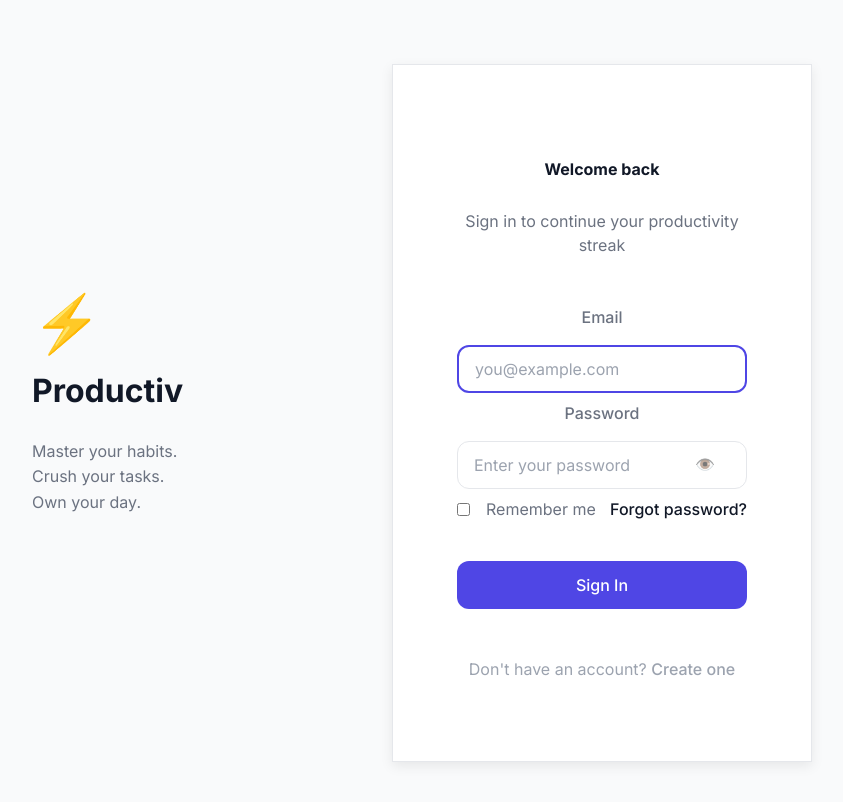
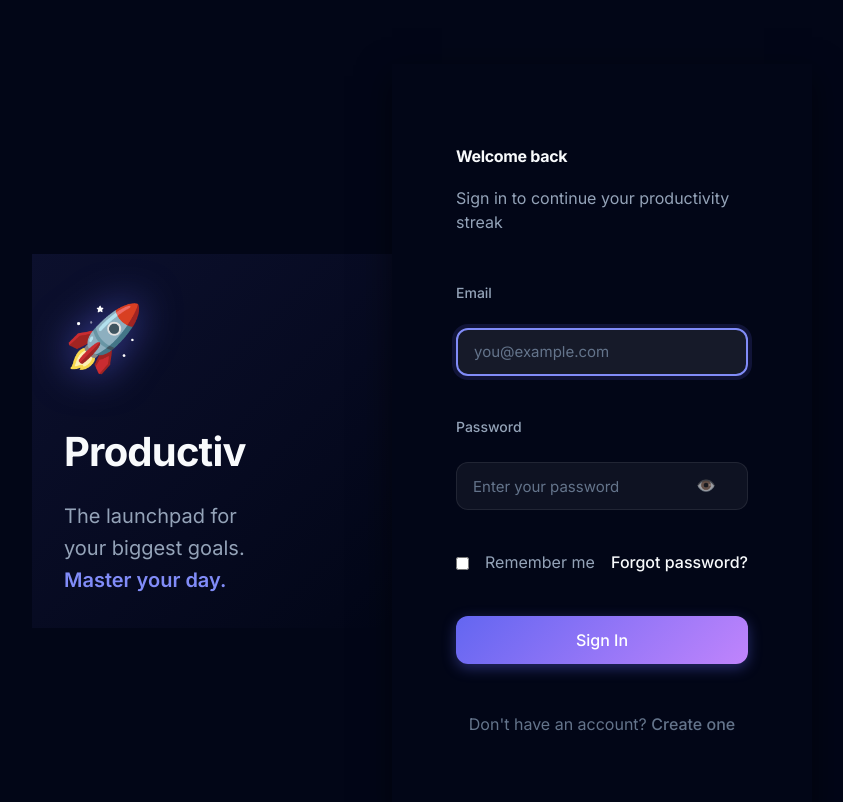
Before and after one commit to RASAPALLI-MAHESH/productivity, a React (Vite) app in the folder frontend/: page /login in a window 1280 px wide. Shown: the top 802 px of the page, without its empty margins (218-1061 px from the left). Built offline with nearby package versions, Linux system fonts and the light colour scheme; no server answers; the HTML template or start-up script is replaced by a standard one.

Commit message:
feat: implement Productivity Adventure animated dark theme with glassmorphism

```diff
--- a/frontend/src/App.tsx
+++ b/frontend/src/App.tsx
@@ -4,6 +4,7 @@ import { useAuthStore } from './store/authStore';
 import { Layout } from './components/Layout';
 import { ProtectedRoute } from './components/ProtectedRoute';
 import { ErrorBoundary } from './components/ErrorBoundary';
+import { VibeBackground } from './components/VibeBackground';
 
 // Lazy-loaded pages for code splitting
 const Login = lazy(() => import('./pages/Login').then((m) => ({ default: m.Login })));
@@ -43,6 +44,7 @@ function App() {
     return (
         <ErrorBoundary>
             <BrowserRouter>
+                <VibeBackground />
                 <Suspense fallback={<AppLoader />}>
                     <Routes>
                         {/* Public auth routes */}
--- /dev/null
+++ b/frontend/src/components/VibeBackground.tsx
@@ -0,0 +1,55 @@
+import { useEffect, useState } from 'react';
+
+export function VibeBackground() {
+    const [stars, setStars] = useState<{ id: number; left: string; top: string; size: string; duration: string }[]>([]);
+
+    useEffect(() => {
+        // Generate random stars for the "drifting" effect
+        const starCount = 50;
+        const newStars = Array.from({ length: starCount }).map((_, i) => ({
+            id: i,
+            left: `${Math.random() * 100}%`,
+            top: `${Math.random() * 100}%`,
+            size: `${1 + Math.random() * 2}px`,
+            duration: `${10 + Math.random() * 20}s`,
+        }));
+        setStars(newStars);
+    }, []);
+
+    return (
+        <div className="bg-vibe">
+            {stars.map((star) => (
+                <div
+                    key={star.id}
+                    className="star"
+                    style={{
+                        left: star.left,
+                        top: star.top,
+                        width: star.size,
+                        height: star.size,
+                        animationDuration: star.duration,
+                    }}
+                />
+            ))}
+
+            {/* Glowing Productivity Orbs */}
+            <div className="orb" style={{
+                width: '400px', height: '400px',
+                background: 'rgba(99, 102, 241, 0.2)',
+                top: '10%', left: '-5%'
+            }} />
+            <div className="orb" style={{
+                width: '300px', height: '300px',
+                background: 'rgba(192, 132, 252, 0.15)',
+                bottom: '15%', right: '5%',
+                animationDelay: '-4s'
+            }} />
+            <div className="orb" style={{
+                width: '250px', height: '250px',
+                background: 'rgba(129, 140, 248, 0.1)',
+                top: '60%', left: '20%',
+                animationDelay: '-2s'
+            }} />
+        </div>
+    );
+}
--- a/frontend/src/index.css
+++ b/frontend/src/index.css
@@ -1,37 +1,35 @@
 /* ============================================
-   PRODUCTIVITY APP — PIXEL-PERFECT DESIGN SYSTEM
-   Modern SaaS Style (Light/Clean)
+   PRODUCTIVITY APP — PRODUCTIVITY ADVENTURE
+   Alive & Animated Dark Theme (Space/Launch Focus)
    ============================================ */
 
 @import url('https://fonts.googleapis.com/css2?family=Inter:wght@400;500;600;700&display=swap');
 
 :root {
-    /* 1. Core Color Palette (SaaS Style) */
-    --primary: #4F46E5;
-    --primary-hover: #4338CA;
-    --bg-primary: #F9FAFB;
-    --bg-secondary: #F3F4F6;
-    --bg-card: #FFFFFF;
-    --bg-input: #FFFFFF;
-    --border: #E5E7EB;
-    --border-hover: #D1D5DB;
-    --text-primary: #111827;
-    --text-secondary: #6B7280;
-    --text-muted: #9CA3AF;
-    --error: #EF4444;
-    --success: #22C55E;
-    --warning: #F59E0B;
+    /* 1. Galaxy Color Palette */
+    --primary: #818CF8;
+    /* Indigo-400 */
+    --primary-glow: #6366F1;
+    /* Indigo-500 */
+    --secondary: #C084FC;
+    /* Purple-400 */
+    --bg-primary: #020617;
+    /* Deepest Slate */
+    --bg-secondary: #0F172A;
+    /* Slate-900 */
+    --bg-glass: rgba(30, 41, 59, 0.45);
+    --border-glass: rgba(255, 255, 255, 0.08);
 
-    /* Primary shadows & focus */
-    --focus-ring: 2px solid #4F46E5;
-    --shadow-sm: 0 1px 2px rgba(0, 0, 0, 0.05);
-    --shadow-md: 0 2px 8px rgba(0, 0, 0, 0.04);
-    --shadow-lg: 0 4px 12px rgba(0, 0, 0, 0.08);
+    --text-primary: #F8FAFC;
+    --text-secondary: #94A3B8;
+    --text-muted: #64748B;
 
-    /* 2. Base Unit System (4px) */
+    --success: #34D399;
+    --error: #FB7185;
+    --warning: #FBBF24;
+
+    /* 2. Spacing & Units (8pt Grid) */
     --unit: 4px;
-
-    /* 3. 8-Point Grid Scale */
     --space-1: 8px;
     --space-2: 16px;
     --space-3: 24px;
@@ -41,34 +39,18 @@
     --space-8: 64px;
     --space-10: 80px;
 
-    /* 4. Radius Scale */
-    --radius-sm: 6px;
+    /* 3. Radius & Shadows */
+    --radius-sm: 8px;
     --radius-md: 12px;
-    --radius-lg: 20px;
+    --radius-lg: 24px;
     --radius-full: 999px;
 
-    /* 5. Typography Spec */
-    --font-family: 'Inter', -apple-system, BlinkMacSystemFont, 'Segoe UI', sans-serif;
+    --shadow-sm: 0 1px 2px rgba(0, 0, 0, 0.3);
+    --shadow-md: 0 4px 12px rgba(0, 0, 0, 0.4);
+    --shadow-lg: 0 12px 32px rgba(0, 0, 0, 0.5);
 
-    /* Font Sizes */
-    --h1-size: 40px;
-    --h1-lh: 48px;
-    --h2-size: 32px;
-    --h2-lh: 40px;
-    --h3-size: 24px;
-    --h3-lh: 32px;
-    --body-lg-size: 18px;
-    --body-lg-lh: 28px;
-    --body-size: 16px;
-    --body-lh: 24px;
-    --small-size: 14px;
-    --small-lh: 20px;
-
-    /* Layout Constant */
-    --max-width: 1200px;
-    --max-width-lg: 1440px;
-    --gutter: 24px;
-    --sidebar-width: 260px;
+    /* 4. Layout Constants */
+    --sidebar-width: 280px;
 }
 
 /* ============================================
@@ -86,45 +68,46 @@ html {
     font-size: 16px;
     -webkit-font-smoothing: antialiased;
     -moz-osx-font-smoothing: grayscale;
+    scroll-behavior: smooth;
 }
 
 body {
-    font-family: var(--font-family);
+    font-family: 'Inter', sans-serif;
     background: var(--bg-primary);
     color: var(--text-primary);
-    line-height: var(--body-lh);
+    line-height: 1.6;
     overflow-x: hidden;
+    min-height: 100vh;
 }
 
 h1 {
-    font-size: var(--h1-size);
-    line-height: var(--h1-lh);
+    font-size: 40px;
     font-weight: 700;
-    margin-bottom: var(--space-4);
+    margin-bottom: 8px;
+    letter-spacing: -0.02em;
 }
 
 h2 {
-    font-size: var(--h2-size);
-    line-height: var(--h2-lh);
+    font-size: 32px;
     font-weight: 600;
-    margin-bottom: var(--space-3);
+    margin-bottom: 8px;
 }
 
 h3 {
-    font-size: var(--h3-size);
-    line-height: var(--h3-lh);
+    font-size: 24px;
     font-weight: 600;
-    margin-bottom: var(--space-2);
+    margin-bottom: 8px;
 }
 
 a {
     color: var(--primary);
     text-decoration: none;
-    transition: color 0.15s ease;
+    transition: all 0.2s ease;
 }
 
 a:hover {
-    color: var(--primary-hover);
+    color: var(--primary-glow);
+    text-shadow: 0 0 8px rgba(99, 102, 241, 0.4);
 }
 
 ::selection {
@@ -133,8 +116,83 @@ a:hover {
 }
 
 /* ============================================
-   LAYOUT
+   ANIMATED BACKGROUND (THE "ALIVE" BASE)
    ============================================ */
+body::before {
+    content: "";
+    position: fixed;
+    top: 0;
+    left: 0;
+    width: 100%;
+    height: 100%;
+    background:
+        radial-gradient(circle at 10% 10%, rgba(99, 102, 241, 0.15) 0%, transparent 40%),
+        radial-gradient(circle at 90% 90%, rgba(192, 132, 252, 0.1) 0%, transparent 40%);
+    z-index: -2;
+}
+
+/* Drifting stars container - to be added in Layout */
+.bg-vibe {
+    position: fixed;
+    top: 0;
+    left: 0;
+    width: 100%;
+    height: 100%;
+    pointer-events: none;
+    z-index: -1;
+    overflow: hidden;
+}
+
+.star {
+    position: absolute;
+    background: white;
+    border-radius: 50%;
+    opacity: 0.3;
+    animation: drift linear infinite;
+}
+
+@keyframes drift {
+    from {
+        transform: translateY(0);
+    }
+
+    to {
+        transform: translateY(-100vh);
+    }
+}
+
+/* Productivity Orbs */
+.orb {
+    position: absolute;
+    border-radius: 50%;
+    filter: blur(80px);
+    opacity: 0.4;
+    animation: pulse 8s ease-in-out infinite;
+}
+
+@keyframes pulse {
+
+    0%,
+    100% {
+        transform: scale(1);
+        opacity: 0.3;
+    }
+
+    50% {
+        transform: scale(1.2);
+        opacity: 0.5;
+    }
+}
+
+/* Glassmorphism Surface */
+.glass-panel {
+    background: var(--bg-glass);
+    backdrop-filter: blur(16px);
+    -webkit-backdrop-filter: blur(16px);
+    border: 1px solid var(--border-glass);
+    box-shadow: 0 8px 32px 0 rgba(0, 0, 0, 0.37);
+}
+
 /* ============================================
    LAYOUT
    ============================================ */
@@ -153,7 +211,7 @@ a:hover {
 }
 
 /* ============================================
-   SIDEBAR
+   SIDEBAR (Control Center)
    ============================================ */
 .sidebar {
     width: var(--sidebar-width);
@@ -161,8 +219,9 @@ a:hover {
     position: fixed;
     left: 0;
     top: 0;
-    background: white;
-    border-right: 1px solid var(--border);
+    background: rgba(15, 23, 42, 0.8);
+    backdrop-filter: blur(20px);
+    border-right: 1px solid var(--border-glass);
     display: flex;
     flex-direction: column;
     padding: var(--space-6);
@@ -200,25 +259,50 @@ a:hover {
     padding: 12px 16px;
     border-radius: var(--radius-md);
     color: var(--text-secondary);
-    font-size: var(--small-size);
+    font-size: 14px;
     font-weight: 500;
-    transition: all 0.2s ease;
-    cursor: pointer;
-    border: none;
-    background: none;
-    width: 100%;
-    text-align: left;
+    transition: all 0.2s;
+    margin-bottom: 4px;
 }
 
 .sidebar-link:hover {
-    background: var(--bg-secondary);
+    background: rgba(255, 255, 255, 0.05);
     color: var(--text-primary);
 }
 
 .sidebar-link.active {
-    background: #EEF2FF;
-    /* Primary light tint */
+    background: rgba(99, 102, 241, 0.15);
     color: var(--primary);
+    box-shadow: inset 0 0 0 1px rgba(99, 102, 241, 0.3);
+}
+
+/* ============================================
+   BADGES & STATUS
+   ============================================ */
+.badge {
+    padding: 4px 12px;
+    border-radius: var(--radius-full);
+    font-size: 12px;
+    font-weight: 600;
+    text-transform: uppercase;
+    letter-spacing: 0.05em;
+    background: rgba(255, 255, 255, 0.05);
+    border: 1px solid var(--border-glass);
+}
+
+.badge-high {
+    color: var(--error);
+    border-color: rgba(251, 113, 133, 0.3);
+}
+
+.badge-medium {
+    color: var(--warning);
+    border-color: rgba(251, 191, 36, 0.3);
+}
+
+.badge-low {
+    color: var(--success);
+    border-color: rgba(52, 211, 153, 0.3);
 }
 
 .sidebar-footer {
@@ -325,19 +409,20 @@ a:hover {
 }
 
 .stat-card {
-    background: white;
-    border: 1px solid var(--border);
+    background: var(--bg-glass);
+    backdrop-filter: blur(12px);
+    border: 1px solid var(--border-glass);
     border-radius: var(--radius-md);
     padding: var(--space-3);
     display: flex;
     flex-direction: column;
     gap: 8px;
-    box-shadow: var(--shadow-sm);
-    transition: box-shadow 0.2s ease;
+    transition: all 0.3s ease;
 }
 
 .stat-card:hover {
-    box-shadow: var(--shadow-md);
+    transform: translateY(-4px);
+    background: rgba(255, 255, 255, 0.08);
 }
 
 .stat-label {
@@ -605,27 +690,21 @@ input[type="time"].input {
 /* ============================================
    TASK LIST
    ============================================ */
-.task-list {
-    display: flex;
-    flex-direction: column;
-    gap: 12px;
-}
-
 .task-item {
     display: flex;
     align-items: center;
     gap: 16px;
     padding: 16px 20px;
-    background: white;
-    border: 1px solid var(--border);
+    background: var(--bg-glass);
+    backdrop-filter: blur(8px);
+    border: 1px solid var(--border-glass);
     border-radius: var(--radius-md);
-    box-shadow: var(--shadow-sm);
     transition: all 0.2s ease;
 }
 
 .task-item:hover {
-    box-shadow: var(--shadow-md);
-    transform: translateY(-1px);
+    background: rgba(255, 255, 255, 0.06);
+    transform: translateX(4px);
 }
 
 .task-checkbox {
@@ -726,54 +805,132 @@ input[type="time"].input {
 }
 
 /* ============================================
-   AUTH PAGES
-   ============================================ */
-/* ============================================
-   AUTH PAGES
+   AUTH PAGES & SPLIT LAYOUT
    ============================================ */
 .auth-container {
     min-height: 100vh;
     display: flex;
+    align-items: stretch;
+}
+
+.auth-branding {
+    flex: 1.2;
+    padding: var(--space-4);
+    display: flex;
     align-items: center;
     justify-content: center;
-    padding: var(--space-3);
-    background: var(--bg-primary);
+    background: linear-gradient(135deg, rgba(99, 102, 241, 0.1) 0%, rgba(2, 6, 23, 0) 100%);
+    position: relative;
+    overflow: hidden;
+}
+
+@media (max-width: 900px) {
+    .auth-branding {
+        display: none;
+    }
 }
 
 .auth-card {
-    background: white;
-    border: 1px solid var(--border);
-    border-radius: var(--radius-lg);
-    /* 20px */
-    padding: var(--space-10);
-    /* 80px as per vertical rhythm */
-    width: 100%;
-    max-width: 440px;
-    box-shadow: var(--shadow-lg);
-    text-align: center;
+    flex: 0.8;
+    background: var(--bg-secondary);
+    padding: 80px 60px;
+    display: flex;
+    flex-direction: column;
+    justify-content: center;
+    border-left: 1px solid var(--border-glass);
+    box-shadow: -20px 0 40px rgba(0, 0, 0, 0.5);
+    position: relative;
+    z-index: 10;
+}
+
+@media (max-width: 900px) {
+    .auth-container {
+        justify-content: center;
+        align-items: center;
+    }
+
+    .auth-card {
+        flex: 1;
+        max-width: 480px;
+        padding: 40px 24px;
+        border: 1px solid var(--border-glass);
+        border-radius: var(--radius-lg);
+        margin: 24px;
+        height: auto;
+        background: var(--bg-glass);
+        backdrop-filter: blur(16px);
+    }
 }
 
 .auth-card h1 {
-    font-size: var(--h2-size);
+    font-size: 32px;
     font-weight: 700;
+    margin-bottom: 8px;
     color: var(--text-primary);
-    margin-bottom: 8px;
 }
 
 .auth-card p {
     color: var(--text-secondary);
-    font-size: var(--body-size);
+    font-size: 16px;
+    margin-bottom: var(--space-6);
+}
+
+/* ============================================
+   INPUTS & BUTTONS
+   ============================================ */
+.input-group {
     margin-bottom: var(--space-4);
 }
 
-.auth-error {
-    background: #FEF2F2;
-    border: 1px solid rgba(239, 68, 68, 0.2);
+.input-label {
+    display: block;
+    font-size: 14px;
+    font-weight: 500;
+    color: var(--text-secondary);
+    margin-bottom: 8px;
+}
+
+.input {
+    background: rgba(255, 255, 255, 0.05);
+    border: 1px solid var(--border-glass);
+    color: white;
+    padding: 14px 16px;
     border-radius: var(--radius-md);
-    padding: 12px;
-    margin-bottom: 24px;
-    font-size: var(--small-size);
-    color: var(--error);
+    font-size: 15px;
+    outline: none;
+    transition: all 0.2s;
+    width: 100%;
+}
+
+.input:focus {
+    border-color: var(--primary);
+    background: rgba(255, 255, 255, 0.08);
+    box-shadow: 0 0 0 4px rgba(99, 102, 241, 0.15);
+}
+
+.btn-primary {
+    background: linear-gradient(135deg, var(--primary-glow) 0%, var(--secondary) 100%);
+    color: white;
+    box-shadow: 0 4px 14px 0 rgba(99, 102, 241, 0.39);
+    border: none;
+}
+
+.btn-primary:hover:not(:disabled) {
+    transform: translateY(-2px);
+    box-shadow: 0 6px 20px rgba(99, 102, 241, 0.5);
+}
+
+.password-toggle {
+    position: absolute;
+    right: 16px;
+    top: 50%;
+    transform: translateY(-50%);
+    background: none;
+    border: none;
+    cursor: pointer;
+    font-size: 18px;
+    opacity: 0.6;
+    color: white;
 }
 
 /* ============================================
--- a/frontend/src/pages/Login.tsx
+++ b/frontend/src/pages/Login.tsx
@@ -32,15 +32,15 @@ export function Login() {
         <div className="auth-container">
             {/* Left — Branding (desktop only) */}
             <div className="auth-branding">
-                <div>
-                    <div style={{ fontSize: '3.5rem', marginBottom: 'var(--space-4)' }}>⚡</div>
-                    <h1 style={{ fontSize: '2rem', fontWeight: 700, marginBottom: 'var(--space-3)' }}>
+                <div className="animate-up">
+                    <div style={{ fontSize: '4rem', marginBottom: 'var(--space-4)', filter: 'drop-shadow(0 0 20px rgba(99, 102, 241, 0.6))' }}>🚀</div>
+                    <h1 className="glow-text" style={{ fontSize: '2.5rem', fontWeight: 800, marginBottom: 'var(--space-2)' }}>
                         Productiv
                     </h1>
-                    <p style={{ color: 'var(--text-secondary)', fontSize: 'var(--font-size-lg)', lineHeight: 1.6 }}>
-                        Master your habits.<br />
-                        Crush your tasks.<br />
-                        Own your day.
+                    <p style={{ color: 'var(--text-secondary)', fontSize: '1.25rem', lineHeight: 1.6 }}>
+                        The launchpad for<br />
+                        your biggest goals.<br />
+                        <span style={{ color: 'var(--primary)', fontWeight: 600 }}>Master your day.</span>
                     </p>
                 </div>
             </div>
```
Also changed, not shown: frontend/src/pages/Signup.tsx (+8 -8 lines), 1 other file (tests, documents, lock files or other folders).
